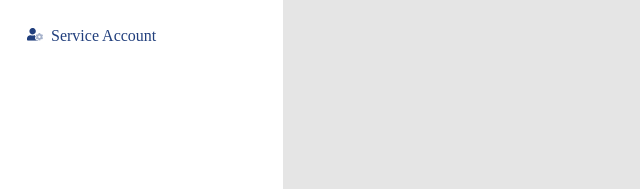
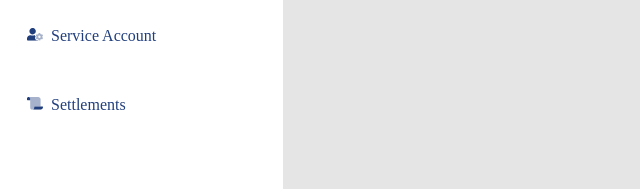
Before and after one commit to Danny4life/lendsqr, a React (Create React App) app: page /dashboard in a window 1280 px wide. Shown: the part 1256-1445 px from the top of the page, without its empty margins (0-640 px from the left). Built offline with nearby package versions, Linux system fonts and the light colour scheme.

Commit message:
add settlement to sidebar

```diff
--- /dev/null
+++ b/src/components/icon/SettlementIcon.jsx
@@ -0,0 +1,18 @@
+const SettlementIcon = () => {
+    return (
+        <svg width="16" height="13" viewBox="0 0 16 13" fill="none" xmlns="http://www.w3.org/2000/svg">
+        <g clip-path="url(#clip0_23463_664)">
+        <path opacity="0.4" d="M13.6 2.4V9.6H7.59995C7.49386 9.6 7.39212 9.64214 7.31711 9.71716C7.24209 9.79217 7.19995 9.89391 7.19995 10V10.8C7.19995 11.3304 6.98924 11.8391 6.61416 12.2142C6.23909 12.5893 5.73038 12.8 5.19995 12.8C4.66952 12.8 4.16081 12.5893 3.78574 12.2142C3.41066 11.8391 3.19995 11.3304 3.19995 10.8V1.625C3.19995 1.19402 3.02875 0.780698 2.724 0.475951C2.41925 0.171205 2.00593 0 1.57495 0L11.2 0C11.8363 0.000661796 12.4463 0.253731 12.8963 0.703675C13.3462 1.15362 13.5993 1.76368 13.6 2.4Z" fill="#213F7D"/>
+        <path d="M1.6 0C1.17565 0 0.768687 0.168571 0.468629 0.468629C0.168571 0.768687 0 1.17565 0 1.6L0 2.8C0 2.90609 0.0421427 3.00783 0.117157 3.08284C0.192172 3.15786 0.293913 3.2 0.4 3.2H3.2V1.625C3.20005 1.19832 3.03228 0.788739 2.73292 0.484701C2.43356 0.180663 2.02663 0.00656431 1.6 0V0ZM4.8 12.8H5.2C5.13525 12.8 5.0715 12.7968 5.0085 12.7908C4.93975 12.7968 4.87025 12.8 4.8 12.8ZM15.6 9.6H7.6C7.49391 9.6 7.39217 9.64214 7.31716 9.71716C7.24214 9.79217 7.2 9.89391 7.2 10V10.8C7.2 11.3304 6.98929 11.8391 6.61421 12.2142C6.23914 12.5893 5.73043 12.8 5.2 12.8H13.2C13.5678 12.8 13.9321 12.7275 14.2719 12.5867C14.6117 12.4459 14.9204 12.2395 15.1804 11.9794C15.4405 11.7192 15.6467 11.4104 15.7873 11.0705C15.9279 10.7306 16.0002 10.3663 16 9.9985C15.9996 9.89267 15.9573 9.79132 15.8823 9.71663C15.8073 9.64194 15.7058 9.6 15.6 9.6Z" fill="#213F7D"/>
+        </g>
+        <defs>
+        <clipPath id="clip0_23463_664">
+        <rect width="16" height="12.8" fill="white"/>
+        </clipPath>
+        </defs>
+        </svg>
+
+     );
+}
+
+export default SettlementIcon;
--- a/src/components/sidebar/SideBar.jsx
+++ b/src/components/sidebar/SideBar.jsx
@@ -16,6 +16,7 @@ import FeesIcon from "../icon/FeesIcon";
 import TransactionIcon from "../icon/TransactionIcon";
 import ServiceIcon from "../icon/ServiceIcon";
 import ServiceAccountIcon from "../icon/ServiceAccountIcon";
+import SettlementIcon from "../icon/SettlementIcon";
 
 const SideBar = () => {
     return (
@@ -128,6 +129,12 @@ const SideBar = () => {
                     </div>
                     <h4 className="sidebar-text">Service Account</h4>
                 </div>
+                <div className="sidebar-item">
+                    <div className="icon">
+                        <SettlementIcon />
+                    </div>
+                    <h4 className="sidebar-text">Settlements</h4>
+                </div>
 
             </div>
 
```
